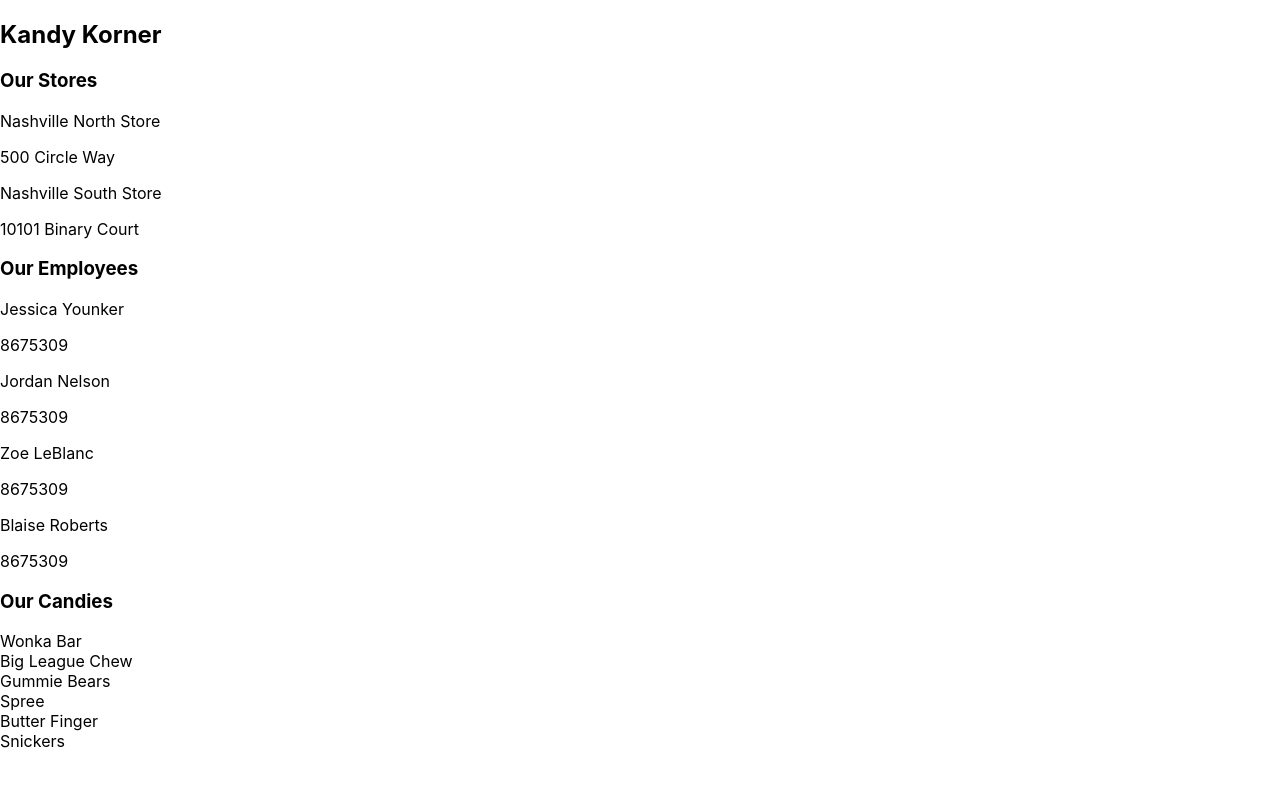
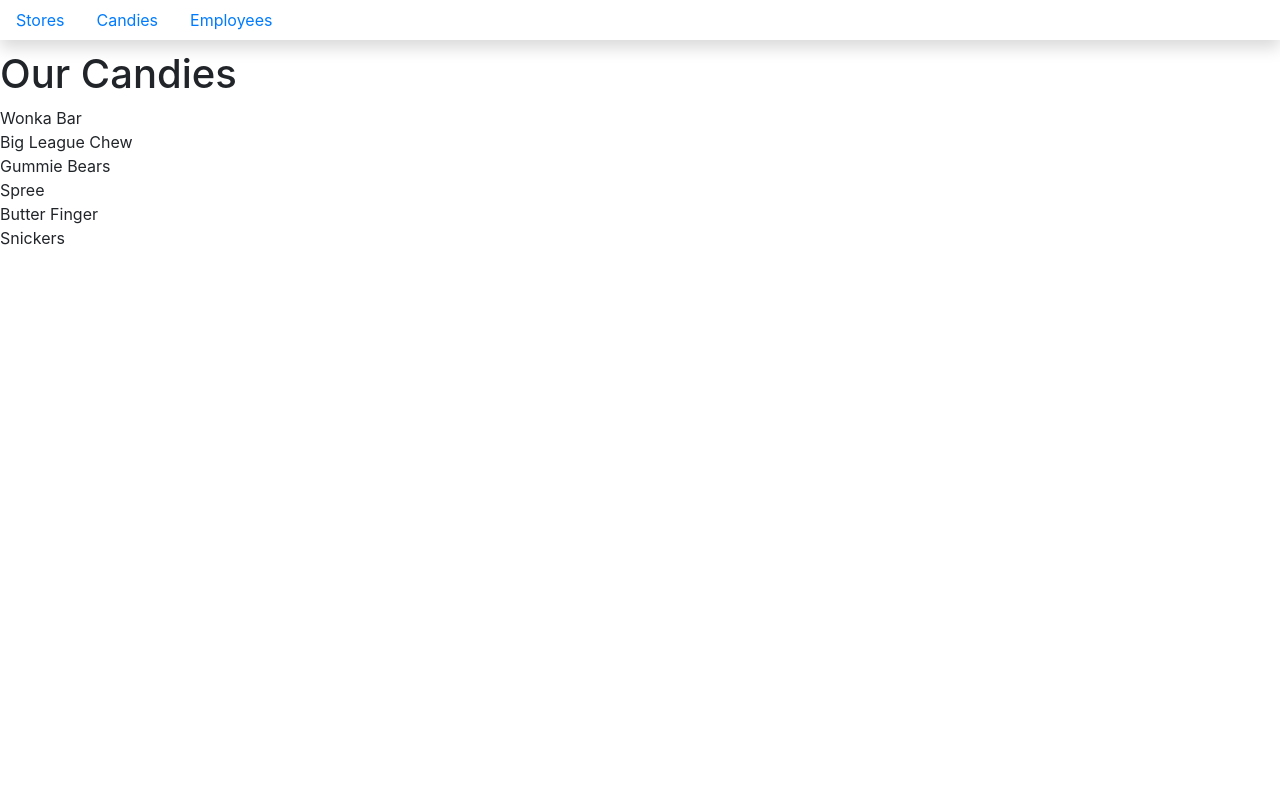
Before and after one commit to wemitchell3/kandy-korner, a React (Create React App) app: page /candies in a window 1280 px wide. Shown: the top 786 px of the page. Built offline with nearby package versions, Linux system fonts and the light colour scheme.

Commit message:
uploading completed kandy korner routing practice

```diff
--- a/package.json
+++ b/package.json
@@ -3,8 +3,10 @@
   "version": "0.1.0",
   "private": true,
   "dependencies": {
+    "bootstrap": "^4.3.1",
     "react": "^16.8.6",
     "react-dom": "^16.8.6",
+    "react-router-dom": "^5.0.0",
     "react-scripts": "2.1.8"
   },
   "scripts": {
--- /dev/null
+++ b/src/components/ApplicationViews.js
@@ -0,0 +1,62 @@
+import { Route } from 'react-router-dom'
+import React, { Component } from "react"
+import StoreList from "./store/StoreList"; // Import StoreList component
+import CandyList from "./candy/CandyList"; // Import CandyList component
+import EmployeeList from './employee/EmployeeList'
+import "./applicationView.css"
+
+
+
+export default class KandyKorner extends Component {
+    //   Temporary test data that will be moved to a json later
+    storeArray = [
+      { id: 1, name: "Nashville North Store", address: "500 Circle Way" },
+      { id: 2, name: "Nashville South Store", address: "10101 Binary Court" }
+    ];
+
+    employeeArray = [
+      { id: 1, name: "Jessica Younker", number: "8675309" },
+      { id: 2, name: "Jordan Nelson", number: "8675309" },
+      { id: 3, name: "Zoe LeBlanc", number: "8675309" },
+      { id: 4, name: "Blaise Roberts", number: "8675309" }
+    ];
+
+    candyTypeArray = [
+      { id: 1, name: "Chocolate" },
+      { id: 2, name: "Gummie" },
+      { id: 3, name: "Hard" },
+      { id: 4, name: "Chewy" }
+    ];
+
+    candyArray = [
+      { id: 1, name: "Wonka Bar" },
+      { id: 2, name: "Big League Chew" },
+      { id: 3, name: "Gummie Bears" },
+      { id: 4, name: "Spree" },
+      { id: 5, name: "Butter Finger" },
+      { id: 6, name: "Snickers" }
+    ];
+
+    state = {
+      stores: this.storeArray,
+      employees: this.employeeArray,
+      candyTypes: this.candyTypeArray,
+      candies: this.candyArray
+    };
+
+    render() {
+        return (
+            <React.Fragment>
+                <Route exact path="/" render={(props) => {
+                    return <StoreList stores={this.state.stores} />
+                }} />
+                <Route path="/employees" render={(props) => {
+                    return <EmployeeList employees={this.state.employees} />
+                }} />
+                <Route path="/candies" render={(props) => {
+                    return <CandyList candies={this.state.candies} />
+                }} />
+            </React.Fragment>
+        )
+    }
+}
--- a/src/components/KandyKorner.js
+++ b/src/components/KandyKorner.js
@@ -1,54 +1,17 @@
-import React, { Component } from "react";
-import StoreList from "./store/StoreList"; // Import StoreList component
-import EmployeeList from "./employee/EmployeeList"; // Import EmployeeList component
-import CandyList from "./candy/CandyList"; // Import CandyList component
-import "./kandyKorner.css";
+import React, { Component } from "react"
+import NavBar from "./nav/NavBar"
+import ApplicationViews from "./ApplicationViews"
+
+import "./kandyKorner.css"
+import "bootstrap/dist/css/bootstrap.min.css"
 
 export default class KandyKorner extends Component {
-  //   Temporary test data that will be moved to a json later
-  storeArray = [
-    { id: 1, name: "Nashville North Store", address: "500 Circle Way" },
-    { id: 2, name: "Nashville South Store", address: "10101 Binary Court" }
-  ];
-
-  employeeArray = [
-    { id: 1, name: "Jessica Younker", number: "8675309" },
-    { id: 2, name: "Jordan Nelson", number: "8675309" },
-    { id: 3, name: "Zoe LeBlanc", number: "8675309" },
-    { id: 4, name: "Blaise Roberts", number: "8675309" }
-  ];
-
-  candyTypeArray = [
-    { id: 1, name: "Chocolate" },
-    { id: 2, name: "Gummie" },
-    { id: 3, name: "Hard" },
-    { id: 4, name: "Chewy" }
-  ];
-
-  candyArray = [
-    { id: 1, name: "Wonka Bar" },
-    { id: 2, name: "Big League Chew" },
-    { id: 3, name: "Gummie Bears" },
-    { id: 4, name: "Spree" },
-    { id: 5, name: "Butter Finger" },
-    { id: 6, name: "Snickers" }
-  ];
-
-  state = {
-    stores: this.storeArray,
-    employees: this.employeeArray,
-    candyTypes: this.candyTypeArray,
-    candies: this.candyArray
-  };
-
-  render() {
-    return (
-      <article className="KandyKorner">
-        <h1>Kandy Korner</h1>
-        <StoreList stores={this.state.stores} />
-        <EmployeeList employees={this.state.employees} />
-        <CandyList candies={this.state.candies} />
-      </article>
-    );
-  }
+    render() {
+        return (
+            <React.Fragment>
+                <NavBar />
+                <ApplicationViews />
+            </React.Fragment>
+        )
+    }
 }
--- /dev/null
+++ b/src/components/applicationView.css
@@ -0,0 +1,3 @@
+.content {
+    margin-top: 50px
+}
--- a/src/components/candy/CandyList.js
+++ b/src/components/candy/CandyList.js
@@ -3,6 +3,7 @@
 export default class CandyList extends Component {
     render() {
         return (
+            <article className="content">
             <section className="candies">
                 <h1>
                     Our Candies
@@ -15,6 +16,7 @@
                 )
             }
             </section>
+            </article>
         );
     }
 }
--- a/src/components/employee/EmployeeList.js
+++ b/src/components/employee/EmployeeList.js
@@ -3,6 +3,7 @@
 export default class EmployeeList extends Component {
     render() {
         return (
+            <article className="content">
             <section className="employees">
                 <h1>
                     Our Employees
@@ -18,6 +19,7 @@
                 )
             }
             </section>
+            </article>
         );
     }
 }
--- /dev/null
+++ b/src/components/nav/NavBar.js
@@ -0,0 +1,24 @@
+import React, { Component } from "react"
+import { Link } from "react-router-dom"
+import "bootstrap/dist/css/bootstrap.min.css"
+
+
+export default class NavBar extends Component {
+    render() {
+        return (
+            <nav className="navbar navbar-light fixed-top light-blue flex-md-nowrap p-0 shadow">
+                <ul className="nav nav-pills">
+                    <li className="nav-item">
+                        <Link className="nav-link" to="/">Stores</Link>
+                    </li>
+                    <li className="nav-item">
+                        <Link className="nav-link" to="/candies">Candies</Link>
+                    </li>
+                    <li className="nav-item">
+                        <Link className="nav-link" to="/employees">Employees</Link>
+                    </li>
+                </ul>
+            </nav>
+        )
+    }
+}
--- a/src/components/store/StoreList.js
+++ b/src/components/store/StoreList.js
@@ -3,6 +3,7 @@
 export default class StoreList extends Component {
     render() {
         return (
+            <article className="content">
             <section className="stores">
             <h1>
                 Our Stores
@@ -18,6 +19,7 @@
                 )
             }
             </section>
+            </article>
         );
     }
 }
--- a/src/index.js
+++ b/src/index.js
@@ -1,7 +1,13 @@
 import ReactDOM from 'react-dom';
 import React from 'react';
 import KandyKorner from "./components/KandyKorner"
+import { BrowserRouter as Router } from "react-router-dom";
 import './index.css';
 
 
-ReactDOM.render(<KandyKorner />, document.getElementById('root'));
+ReactDOM.render(
+<Router>
+    <KandyKorner />
+    </Router>,
+    document.getElementById('root')
+    );
```
Also changed, not shown: src/components/nav/NavBar.css (added), 1 other file (tests, documents, lock files or other folders).
